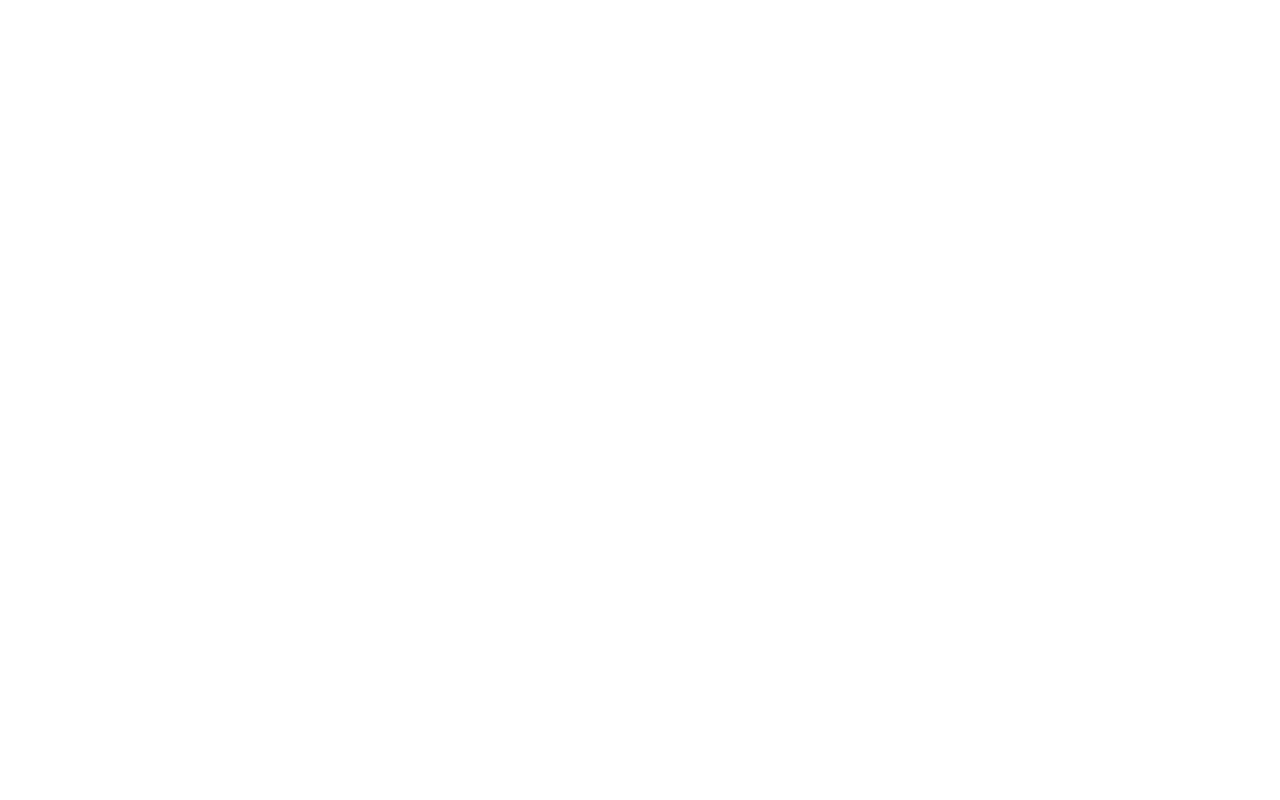
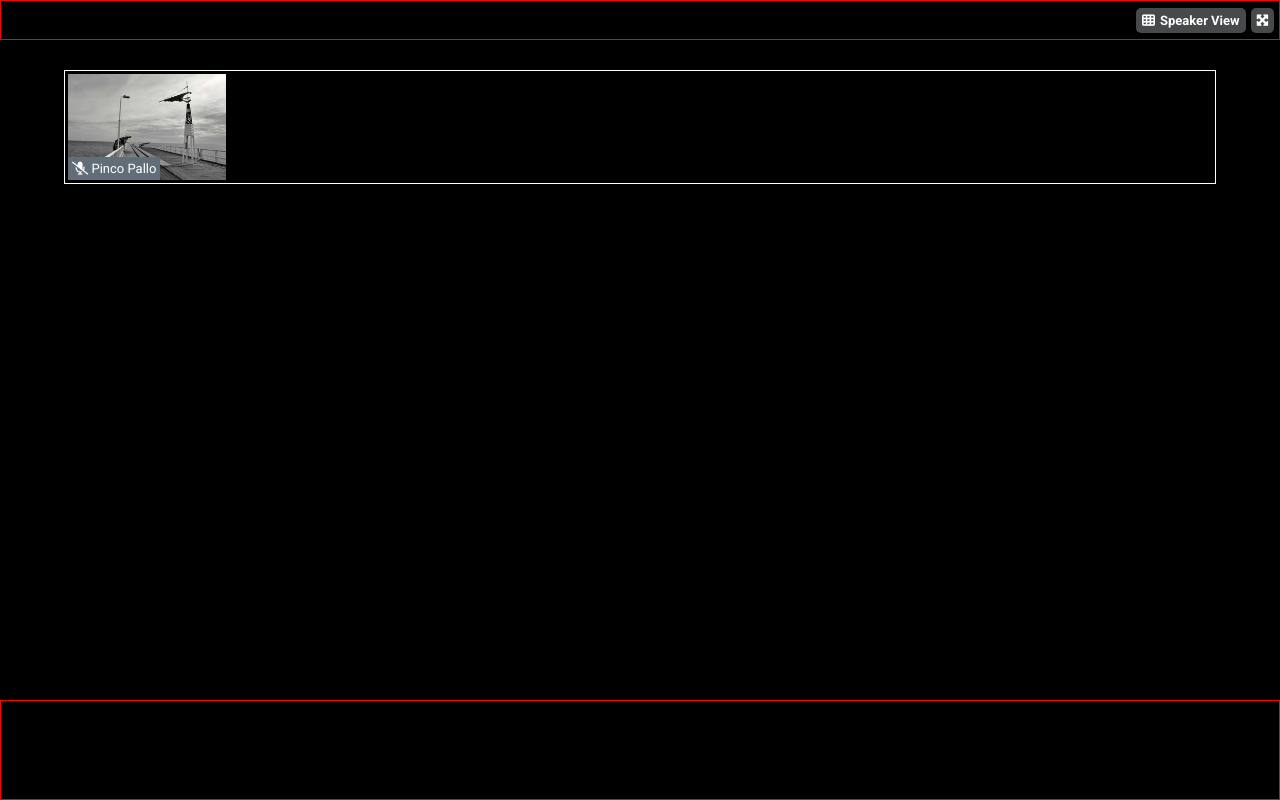
Before and after one commit to broyettore/html-css-zoom, a plain HTML site: page index.html in a window 1280 px wide. Drawn offline with Linux system fonts and the light colour scheme.

Commit message:
header done and main in progress

```diff
--- a/assets/css/style.css
+++ b/assets/css/style.css
@@ -10,7 +10,114 @@
 html {
     scroll-behavior: smooth;
     font-size: 62.5%;
+    font-family: 'Roboto', sans-serif;
 }
+
+body {
+    background-color: #000000;
+    color: #fff;
+}
+
+/********************* REUSABLE CSS ********************
+********************************************************/
+
+.row {
+    display: flex;
+}
+
+header .header-icons .fa-table-cells,
+header .header-icons .fa-maximize {
+    background-color: #474a4a;
+    font-size: 1.3rem;
+    padding: 6px;
+    border-radius: 5px;
+}
+
+i {
+    cursor: pointer;
+}
+
+
+
+
+
 
 /********************* HEADER ********************
 ************************************************/
+
+header {
+    align-items: center;
+    height: 40px;
+    border: 1px solid red;
+}
+
+header .header-icons {
+    justify-content: flex-end;
+    width: 100%;
+}
+
+header .header-icons i span {
+    font-family: 'Roboto', sans-serif;
+    margin-left: 5px;
+}
+
+header .header-icons .fa-maximize {
+    margin: 0 5px;
+}
+
+
+
+
+
+
+
+
+/********************* MAIN********************
+************************************************/
+
+main {
+    height: calc(100vh - 140px);
+    width: 90%;
+    padding: 30px 0;
+    margin: 0 auto;
+}
+
+main .profile-ctn {
+    flex-wrap: wrap;
+    border: 1px solid white;
+}
+
+main .profile-ctn .profile-user {
+    width: calc(100% / 7 - 6px);
+    margin: 3px;
+    position: relative;
+}
+
+main .profile-ctn .profile-user img {
+    display: block;
+    width: 100%;
+}
+
+main .profile-ctn .profile-info {
+    background-color: #616e79;
+    font-size: 1.3rem;
+    padding: 4px;
+    position: absolute;
+    bottom: 0;
+    left: 0;
+}
+
+
+
+
+
+
+
+
+/********************* FOOTER ********************
+************************************************/
+
+footer {
+    height: 100px;
+    border: 1px solid red;
+}
--- a/index.html
+++ b/index.html
@@ -4,17 +4,36 @@
     <meta charset="UTF-8">
     <meta http-equiv="X-UA-Compatible" content="IE=edge">
     <meta name="viewport" content="width=device-width, initial-scale=1.0">
+    <link rel="preconnect" href="https://fonts.googleapis.com">
+    <link rel="preconnect" href="https://fonts.gstatic.com" crossorigin>
+    <link href="https://fonts.googleapis.com/css2?family=Roboto:wght@100;300;400;500;700&display=swap" rel="stylesheet">
+    <link rel="stylesheet" href="https://cdnjs.cloudflare.com/ajax/libs/font-awesome/6.2.1/css/all.min.css" integrity="sha512-MV7K8+y+gLIBoVD59lQIYicR65iaqukzvf/nwasF0nqhPay5w/9lJmVM2hMDcnK1OnMGCdVK+iQrJ7lzPJQd1w==" crossorigin="anonymous" referrerpolicy="no-referrer" />
     <link rel="stylesheet" href="assets/css/style.css">
     <title>Zoom Copy</title>
 </head>
 <body>
 
     <!-- header  -->
-    <header></header>
+    <header class="row">
+        <div class="header-icons row">
+            <i class="fa-solid fa-table-cells"><span>Speaker View</span></i>
+            <i class="fa-solid fa-maximize"></i>
+        </div>
+    </header>
     <!-- /header  -->
 
     <!-- main  -->
-    <main></main>
+    <main>
+        <div class="profile-ctn row">
+            <div class="profile-user">
+                <img src="assets/images/zoom-lorem-img.jpg" alt="profilo Zoom">
+                <div class="profile-info">
+                    <i class="fa-solid fa-microphone-slash"></i>
+                    <span>Pinco Pallo</span>
+                </div>
+            </div>
+        </div>
+    </main>
     <!-- main  -->
 
     <!-- footer  -->
```
Also changed, not shown: 1 other file.
